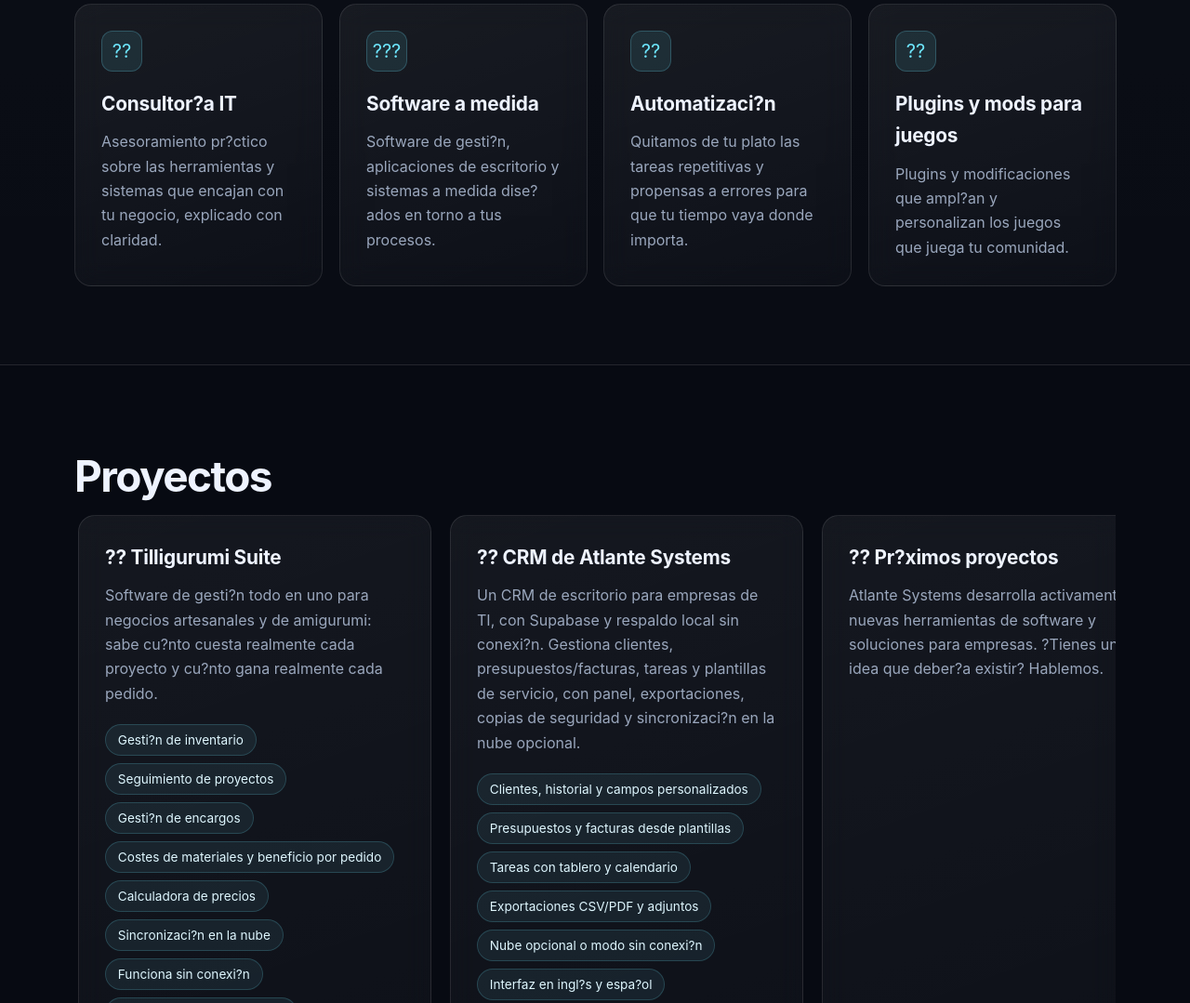
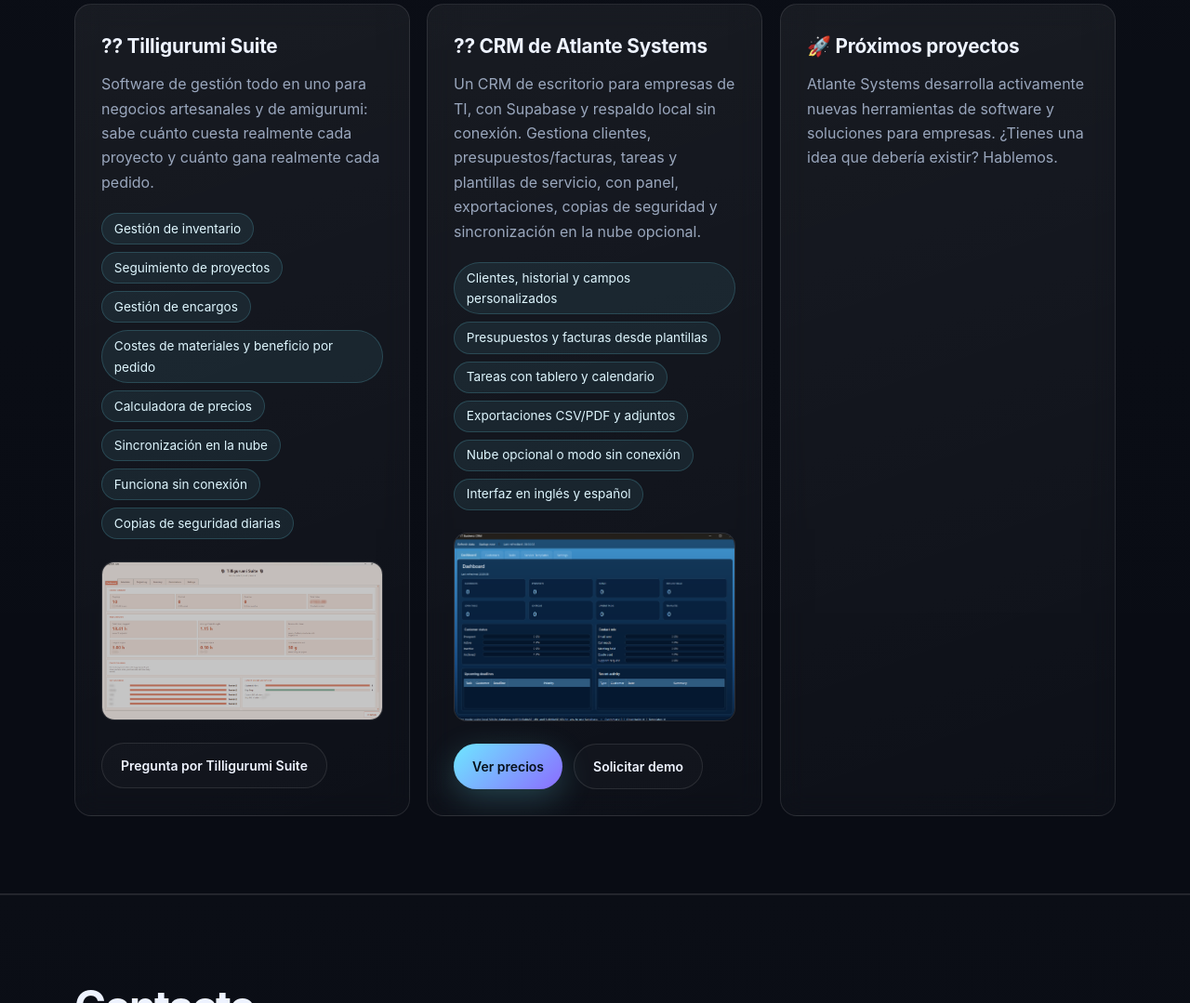
Before and after one commit to AtlanteSystems/AtlanteSystems.github.io, a plain HTML site: page index-es.html in a window 1280 px wide. Shown: the part 1432-2511 px from the top of the page at 93% size. Drawn offline with Linux system fonts and the light colour scheme.

```diff
--- a/index-es.html
+++ b/index-es.html
@@ -55,7 +55,7 @@
     <ul class="nav-links">
       <li><a href="#about">Quiénes somos</a></li>
       <li><a href="#services">Servicios</a></li>
-      <li><a href="#projects">Proyectos</a></li>
+      <li><a href="#services">Servicios</a></li>
       <li><a href="pricing-es.html">Precios</a></li>
       <li><a href="#contact">Contacto</a></li>
     </ul>
@@ -77,7 +77,7 @@
     <p class="lead">Consultoría informática y software a medida, diseñados en torno a tu forma de trabajar.</p>
 
     <div class="hero-buttons">
-      <a href="#projects" class="btn btn-primary">Ver proyectos</a>
+      <a href="#services" class="btn btn-primary">Ver servicios</a>
       <a href="#contact" class="btn btn-secondary">Contactar</a>
     </div>
   </section>
@@ -102,58 +102,68 @@
         Tanto si necesitas asesoramiento, una herramienta hecha desde cero o quitarte de encima
         una tarea repetitiva, podemos ayudarte.
       </p>
+
       <div class="cards">
-        <article class="card tilt">
-          <div class="card-icon" aria-hidden="true">??</div>
-          <h3>Consultor?a IT</h3>
-          <p>Asesoramiento pr?ctico sobre las herramientas y sistemas que encajan con tu negocio, explicado con claridad.</p>
+                        <article class="card tilt">
+          <h3>?? Tilligurumi Suite</h3>
+          <p>
+            Software de gestión todo en uno para negocios artesanales y de amigurumi:
+            sabe cuánto cuesta realmente cada proyecto y cuánto gana realmente cada pedido.
+          </p>
+
+          <ul class="chips">
+            <li>Gestión de inventario</li>
+            <li>Seguimiento de proyectos</li>
+            <li>Gestión de encargos</li>
+            <li>Costes de materiales y beneficio por pedido</li>
+            <li>Calculadora de precios</li>
+            <li>Sincronización en la nube</li>
+            <li>Funciona sin conexión</li>
+            <li>Copias de seguridad diarias</li>
+          </ul>
+
+          <figure class="shot">
+            <img src="tilligurumi-dashboard.png" alt="Panel de Tilligurumi Suite con pedidos, avisos de stock y beneficio por pedido" width="1200" height="800" loading="lazy">
+          </figure>
+
+          <div class="card-actions">
+            <a class="btn btn-secondary" href="https://mail.google.com/mail/?view=cm&fs=1&to=atlantesystemsofficial@gmail.com&su=Tilligurumi%20Suite%20Enquiry">Pregunta por Tilligurumi Suite</a>
+          </div>
         </article>
-        <article class="card tilt">
-          <div class="card-icon" aria-hidden="true">???</div>
-          <h3>Software a medida</h3>
-          <p>Software de gesti?n, aplicaciones de escritorio y sistemas a medida dise?ados en torno a tus procesos.</p>
-        </article>
-        <article class="card tilt">
-          <div class="card-icon" aria-hidden="true">??</div>
-          <h3>Automatizaci?n</h3>
-          <p>Quitamos de tu plato las tareas repetitivas y propensas a errores para que tu tiempo vaya donde importa.</p>
-        </article>
-        <article class="card tilt">
-          <div class="card-icon" aria-hidden="true">??</div>
-          <h3>Plugins y mods para juegos</h3>
-          <p>Plugins y modificaciones que ampl?an y personalizan los juegos que juega tu comunidad.</p>
-        </article>
-      </div>
-    </div>
-  </section>
 
-  <section class="section reveal" id="projects">
-    <div class="container">
-      <h2>Proyectos</h2>
-      <div class="projects">
-        <article class="card tilt">
-          <h3>?? Tilligurumi Suite</h3>
-          <p>Software de gesti?n todo en uno para negocios artesanales y de amigurumi: sabe cu?nto cuesta realmente cada proyecto y cu?nto gana realmente cada pedido.</p>
+<article class="card tilt">
+          <h3>?? CRM de Atlante Systems</h3>
+          <p>
+            Un CRM de escritorio para empresas de TI, con Supabase y respaldo local sin conexión.
+            Gestiona clientes, presupuestos/facturas, tareas y plantillas de servicio, con panel,
+            exportaciones, copias de seguridad y sincronización en la nube opcional.
+          </p>
+
           <ul class="chips">
-            <li>Gesti?n de inventario</li><li>Seguimiento de proyectos</li><li>Gesti?n de encargos</li><li>Costes de materiales y beneficio por pedido</li><li>Calculadora de precios</li><li>Sincronizaci?n en la nube</li><li>Funciona sin conexi?n</li><li>Copias de seguridad diarias</li>
+            <li>Clientes, historial y campos personalizados</li>
+            <li>Presupuestos y facturas desde plantillas</li>
+            <li>Tareas con tablero y calendario</li>
+            <li>Exportaciones CSV/PDF y adjuntos</li>
+            <li>Nube opcional o modo sin conexión</li>
+            <li>Interfaz en inglés y español</li>
           </ul>
-          <figure class="shot"><img src="tilligurumi-dashboard.png" alt="Panel de Tilligurumi Suite con pedidos, avisos de stock y beneficio por pedido" width="1200" height="800" loading="lazy"></figure>
-          <div class="card-actions"><a class="btn btn-secondary" href="https://mail.google.com/mail/?view=cm&fs=1&to=atlantesystemsofficial@gmail.com&su=Consulta%20Tilligurumi%20Suite">Pregunta por Tilligurumi Suite</a></div>
+
+          <figure class="shot">
+            <img src="atlante.png" alt="Panel del CRM de Atlante Systems con clientes, actividad reciente y próximos plazos" width="1200" height="800" loading="lazy">
+          </figure>
+
+          <div class="card-actions">
+            <a class="btn btn-primary" href="pricing-es.html">Ver precios</a>
+            <a class="btn btn-secondary" href="https://mail.google.com/mail/?view=cm&fs=1&to=atlantesystemsofficial@gmail.com&su=Solicitud%20de%20demo%20CRM%20de%20Atlante%20Systems">Solicitar demo</a>
+          </div>
         </article>
 
         <article class="card tilt">
-          <h3>?? CRM de Atlante Systems</h3>
-          <p>Un CRM de escritorio para empresas de TI, con Supabase y respaldo local sin conexi?n. Gestiona clientes, presupuestos/facturas, tareas y plantillas de servicio, con panel, exportaciones, copias de seguridad y sincronizaci?n en la nube opcional.</p>
-          <ul class="chips">
-            <li>Clientes, historial y campos personalizados</li><li>Presupuestos y facturas desde plantillas</li><li>Tareas con tablero y calendario</li><li>Exportaciones CSV/PDF y adjuntos</li><li>Nube opcional o modo sin conexi?n</li><li>Interfaz en ingl?s y espa?ol</li>
-          </ul>
-          <figure class="shot"><img src="atlante.png" alt="Panel del CRM de Atlante Systems con clientes, actividad reciente y pr?ximos plazos" width="1200" height="800" loading="lazy"></figure>
-          <div class="card-actions"><a class="btn btn-primary" href="pricing-es.html">Ver precios</a> <a class="btn btn-secondary" href="https://mail.google.com/mail/?view=cm&fs=1&to=atlantesystemsofficial@gmail.com&su=Solicitud%20de%20demo%20CRM%20de%20Atlante%20Systems">Solicitar demo</a></div>
-        </article>
-
-        <article class="card tilt">
-          <h3>?? Pr?ximos proyectos</h3>
-          <p>Atlante Systems desarrolla activamente nuevas herramientas de software y soluciones para empresas. ?Tienes una idea que deber?a existir? Hablemos.</p>
+          <h3>🚀 Próximos proyectos</h3>
+          <p>
+            Atlante Systems desarrolla activamente nuevas herramientas de software y soluciones para empresas.
+            ¿Tienes una idea que debería existir? Hablemos.
+          </p>
         </article>
       </div>
     </div>
--- a/site.js
+++ b/site.js
@@ -1,5 +1,6 @@
 /* Atlante Systems - lightweight visual effects for demo-style redesign */
 (() => {
+  document.documentElement.classList.add('js');
   const reducedMotion = window.matchMedia('(prefers-reduced-motion: reduce)').matches;
 
   // Canvas particle network
--- a/styles.css
+++ b/styles.css
@@ -159,9 +159,9 @@ h2{margin:10px 0 12px;font-size:clamp(30px,4vw,46px);letter-spacing:-.035em;line
 .prose a.btn-secondary,.prose a.btn-secondary:visited{color:var(--text)}
 .prose a.btn-secondary:hover,.prose a.btn-secondary:focus-visible{color:#fff}
 
-/* reveal */
-.reveal{opacity:0;transform:translateY(26px);transition:opacity .8s ease,transform .8s cubic-bezier(.2,.8,.2,1)}
-.reveal.visible{opacity:1;transform:none}
+/* reveal - hidden only when JS is active */
+.js .reveal{opacity:0;transform:translateY(26px);transition:opacity .8s ease,transform .8s cubic-bezier(.2,.8,.2,1)}
+.js .reveal.visible{opacity:1;transform:none}
 
 @media (prefers-reduced-motion: reduce){
   html{scroll-behavior:auto}
```
Also changed, not shown: index.html (+2 -2 lines).
